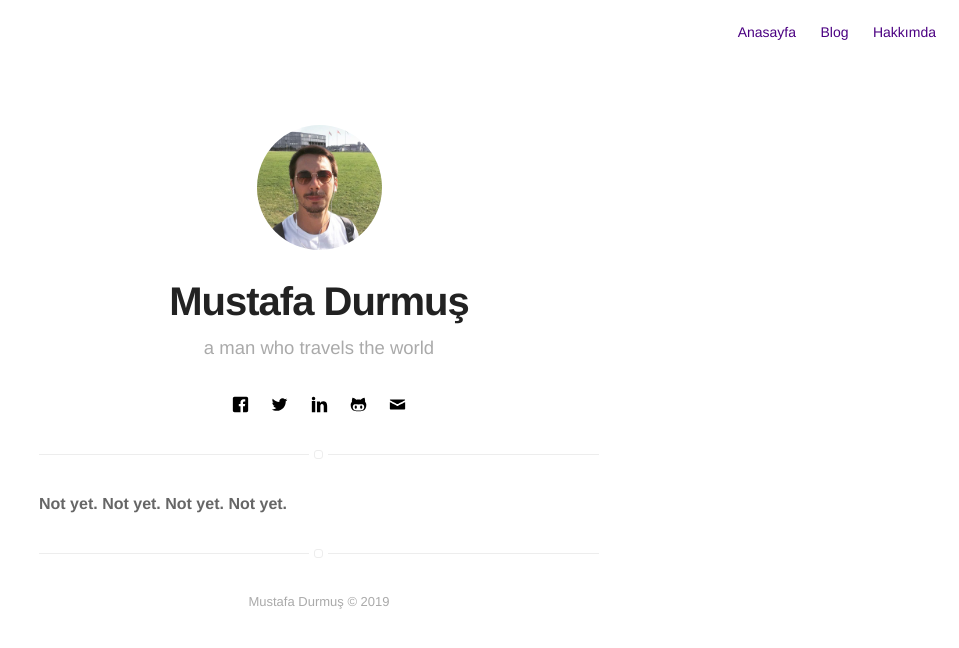
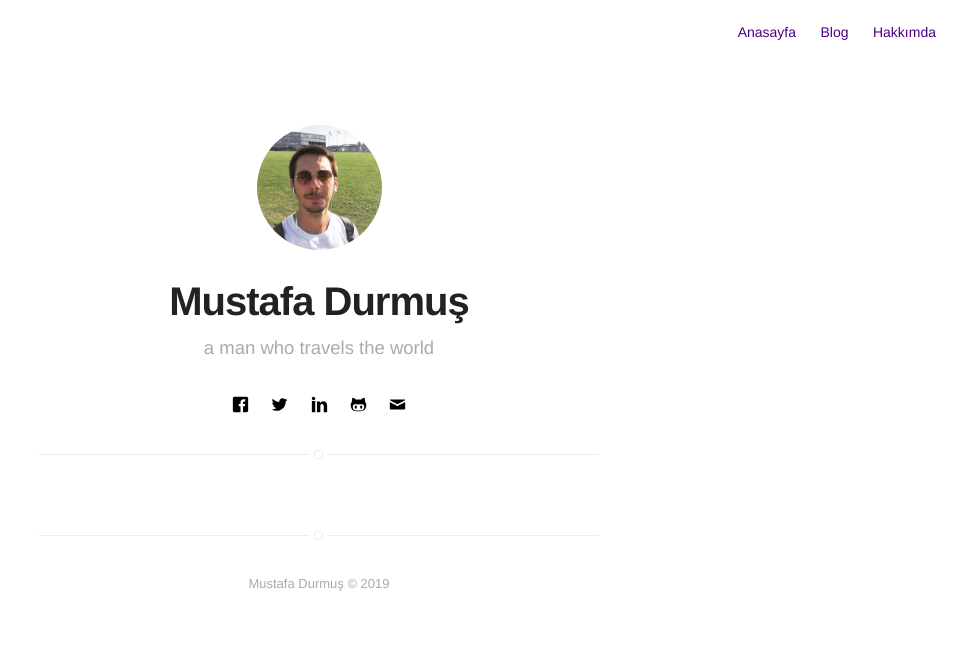
Before and after one commit to mdurmuss/mdurmuss.github.io, a Jekyll site: the page built from projects.html, in a window 1280 px wide. Shown: the top 648 px of the page, without its empty margins (321-1280 px from the left). Built offline with Jekyll 4.4.1, drawn with Linux system fonts in a browser that asks for light colours.

Commit message:
Update projects.html

```diff
--- a/projects.html
+++ b/projects.html
@@ -11,8 +11,6 @@ title: Projects
                     <h3 class="title">{{ post.title }}</h3>
                 </a>
             </div>
-        {% else %}
-            <b>Not yet.
         {% endif %}
 
     {% endfor %}
```
